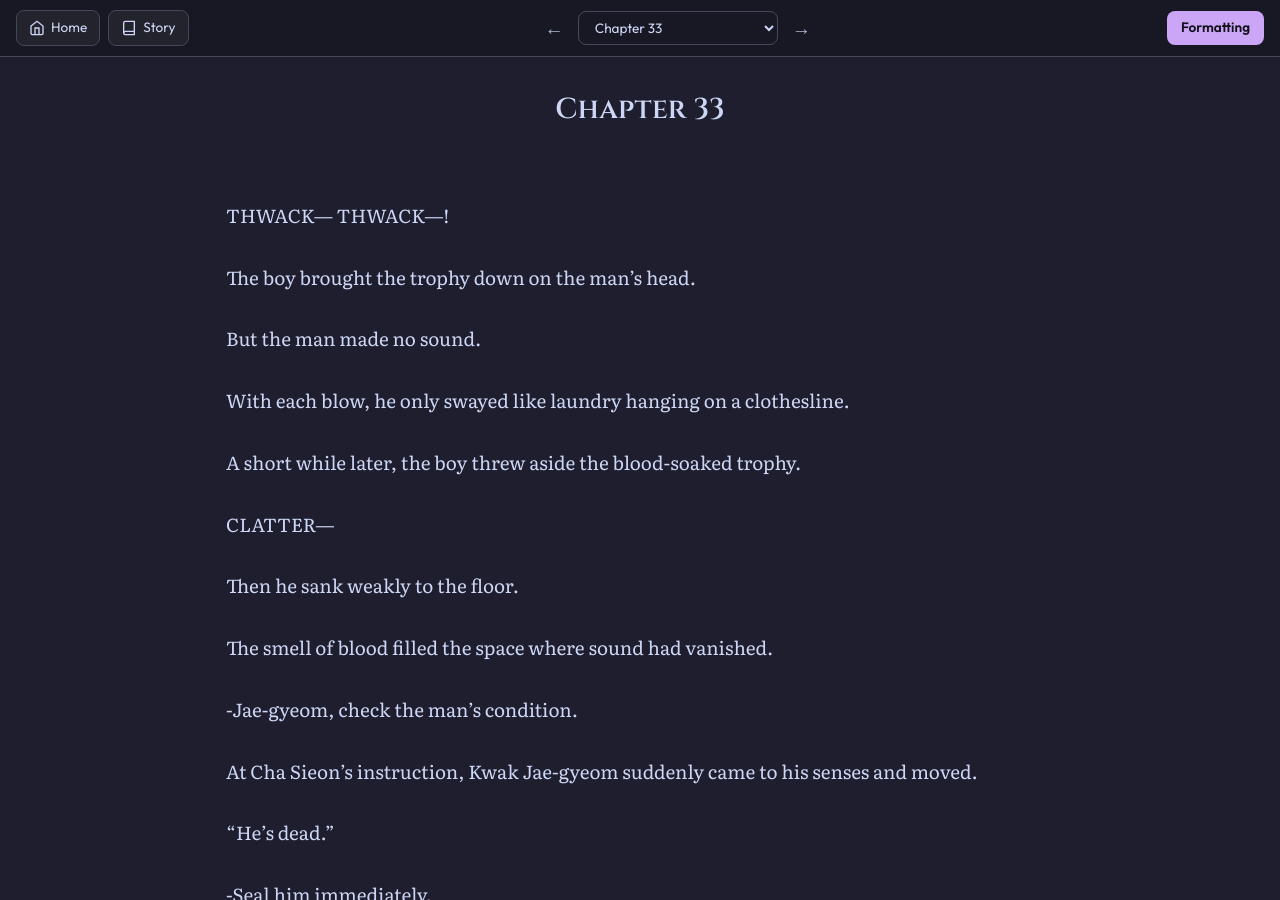
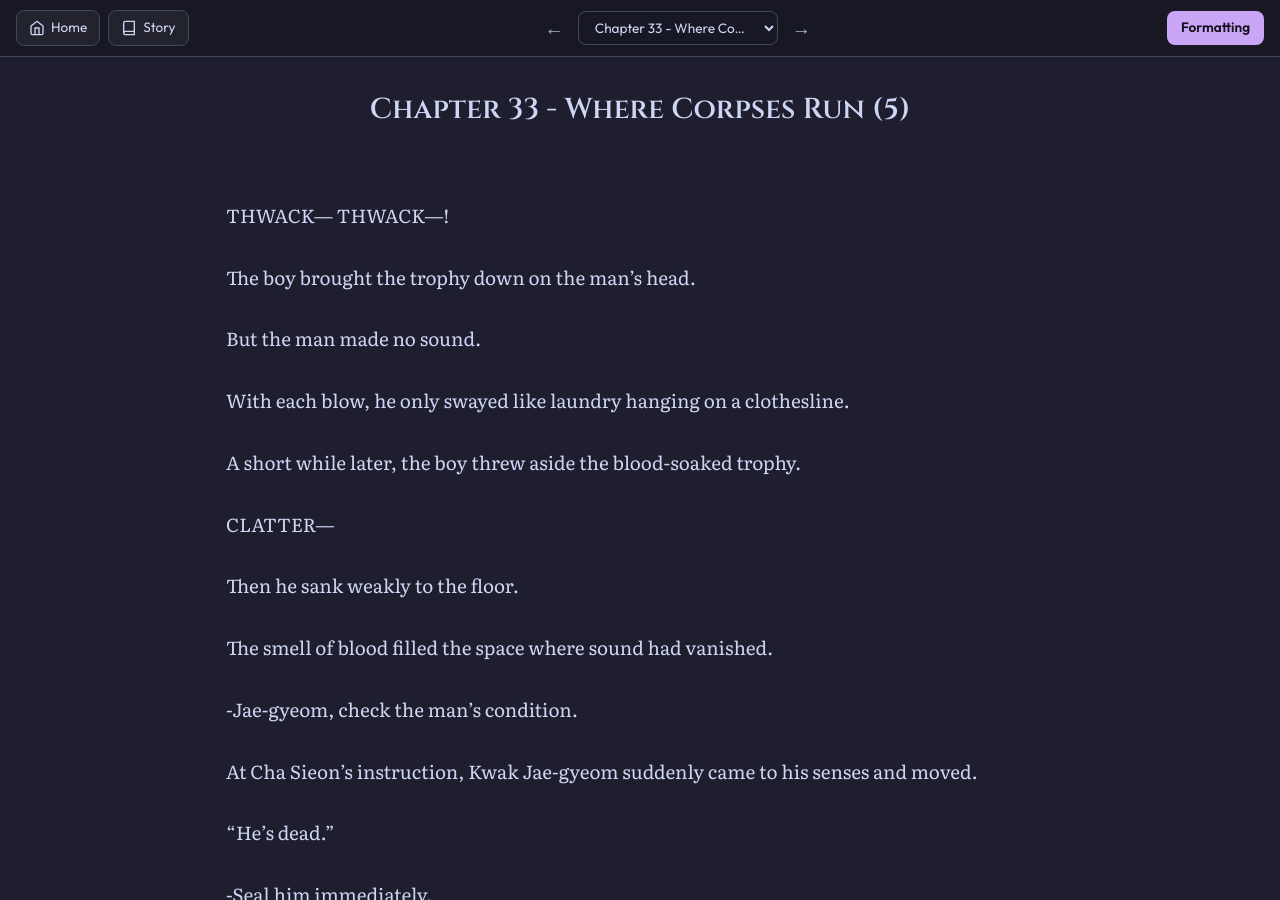
Before and after one commit to soleumn/soleumn.github.io, a Jekyll site: the page built from _chapters/esg/ch33.md, in a window 1280 px wide and 900 px high. Built offline with Jekyll 4.4.1, drawn with Linux system fonts in a browser that asks for light colours; comment, search, counter and statistics services are not loaded.

Commit message:
Update ch33.md

```diff
--- a/_chapters/esg/ch33.md
+++ b/_chapters/esg/ch33.md
@@ -1,5 +1,5 @@
 ---
-title: "Chapter 33"
+title: "Chapter 33 - Where Corpses Run (5)"
 categories: esg
 capitulo: 33
 ---
```
